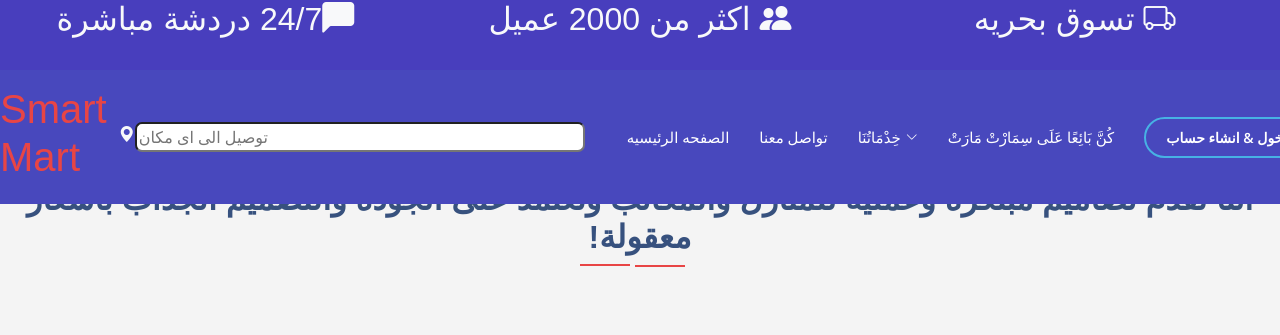
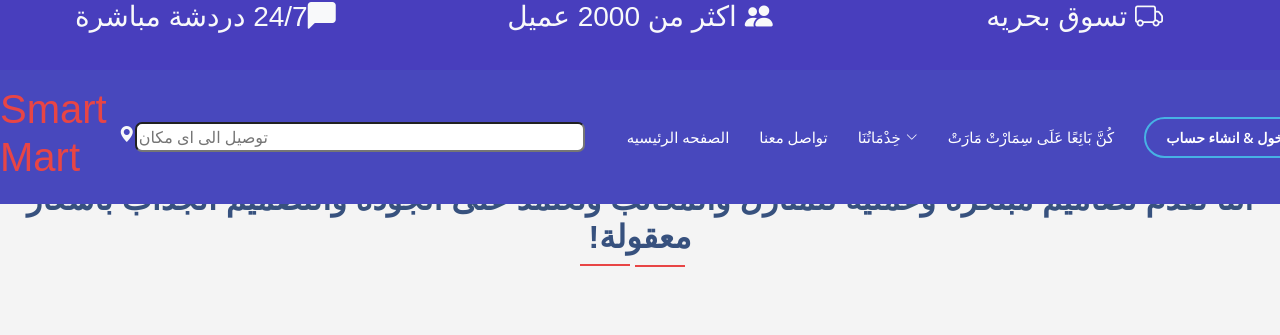
Before and after one commit to shaheedmohamed/Smart-Mart, a plain HTML site: page index.html in a window 1280 px wide. Shown: the top 335 px of the page. Drawn offline with nearby package versions, Linux system fonts and the light colour scheme.

Commit message:
Update index.html

```diff
--- a/index.html
+++ b/index.html
@@ -44,13 +44,13 @@
   <div class="fixed-top">
     <div class="row " dir="rtl" style="background-color: rgb(72, 62, 189); height: 70px;">
       <div  class="col-4 ">
-        <h2 class="text-light" style="text-align: center;">      <i class="bi bi-truck text-light"></i>  تسوق بحريه </h2>
+        <h3 class="text-light" style="text-align: center;">      <i class="bi bi-truck text-light"></i>  تسوق بحريه </h3>
       </div>
       <div  class="col-4 ">
-        <h2 class="text-light" style="text-align: center;">      <i class="bi bi-people-fill"></i>  اكثر من 2000 عميل</h2>
+        <h3 class="text-light" style="text-align: center;">      <i class="bi bi-people-fill"></i>  اكثر من 2000 عميل</h3>
       </div>
       <div  class="col-4 ">
-        <h2 class="text-light" style="text-align: center;">      <i class="bi bi-chat-left-fill"></i>24/7 دردشة مباشرة</h2>
+        <h3 class="text-light" style="text-align: center;">      <i class="bi bi-chat-left-fill"></i>24/7 دردشة مباشرة</h3>
       </div>
     </div>
   <header id="header" class=" " style="background-color: rgb(72, 72, 189);">
```
